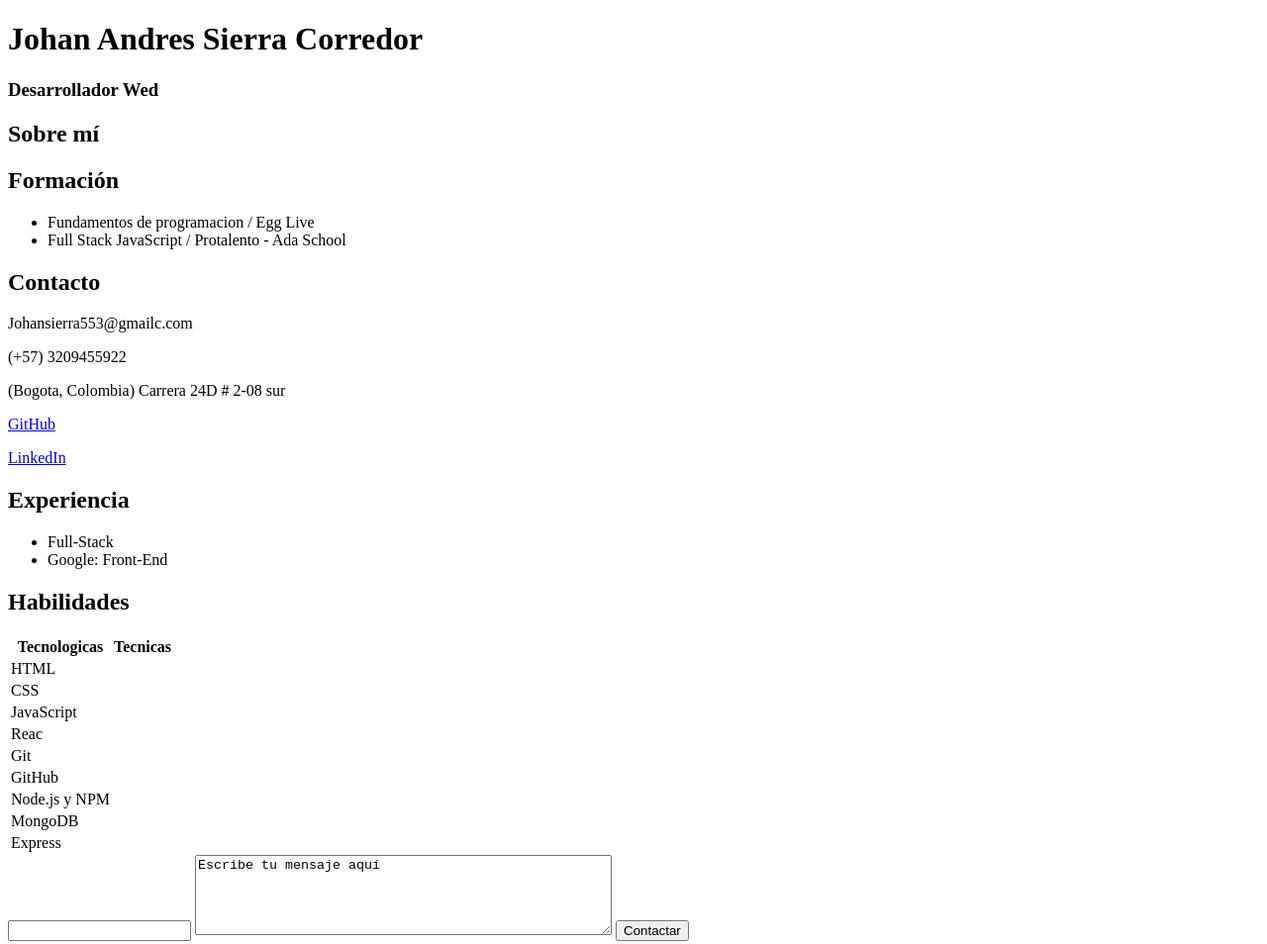
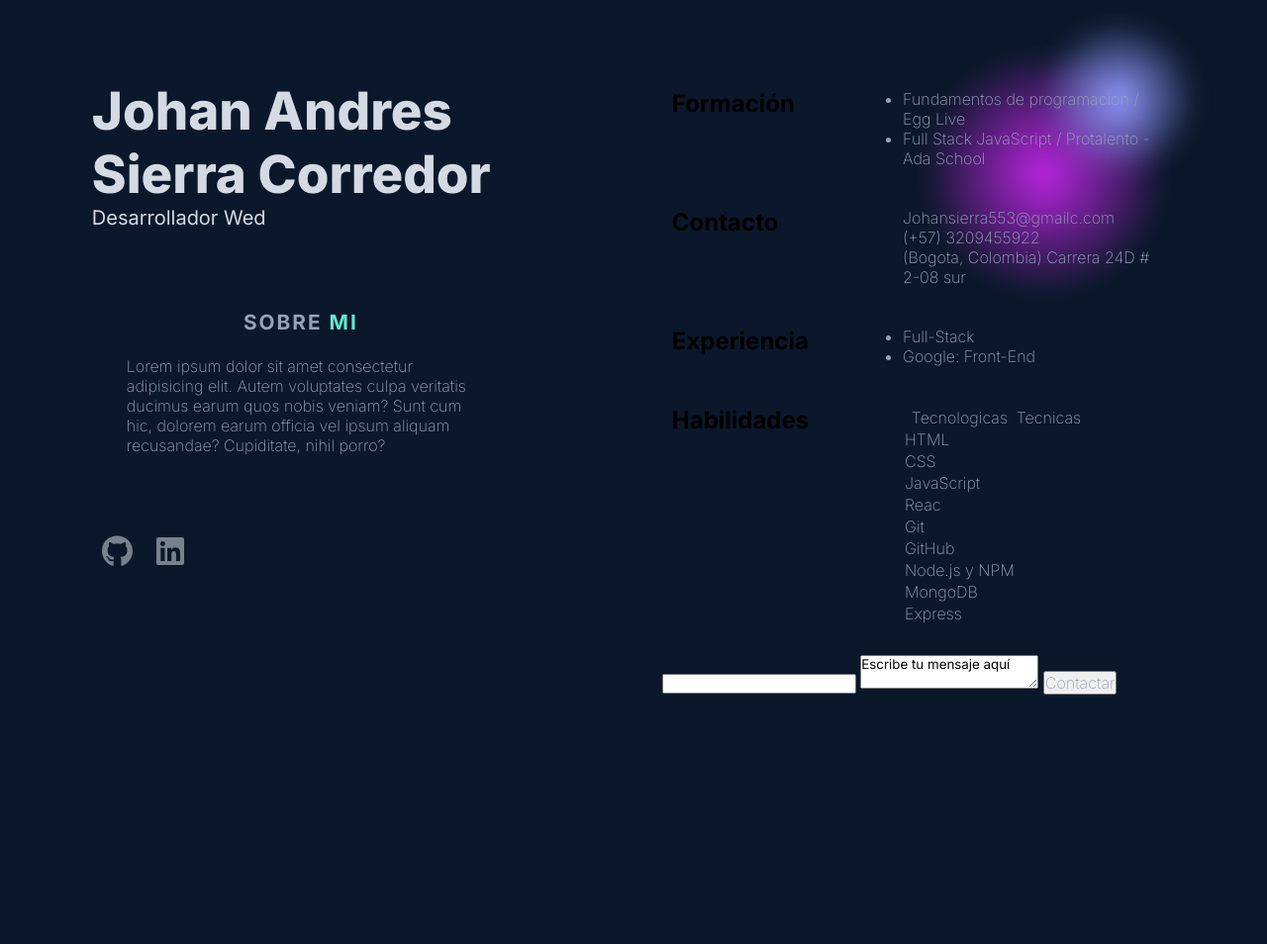
Before and after one commit to JohanAndres1/html-intro, a plain HTML site: page index.html in a window 1280 px wide. Shown: the whole page at 99% size. After the commit the page ends 800 px from the top, so only its background shows below. Drawn offline with Linux system fonts and the light colour scheme.

Commit message:
Modificando el HTML y Cambiando los estilos

```diff
--- a/Estilo.css
+++ b/Estilo.css
@@ -0,0 +1,197 @@
+* {
+    margin: 0;
+    padding: 0;
+    font-family: 'Inter', sans-serif;
+}
+:root {
+    --color-fondo: #0b182b;
+    --color-blanco: #e2e8f0ef;
+    --color-letras-1: #94a3b8;
+    --color-letras-2: #6474b8;
+    --color-opcion-1: #919bff;
+    --color-opcion-2: #5eead4;
+    --color-opcion-3: #2dd4bf1a;
+    --color-opcion-4: #bc25e2;
+    --color-plateado-transparente-1: #dbe4e9c0;
+    --color-plateado-transparente-2: #dbe4e949;
+}
+
+
+
+.fondo {
+    background-color: var(--color-fondo);
+}
+.fondo::before , .fondo::after {
+    content: " ";
+    position: fixed;
+    z-index: -10;
+    background-image: radial-gradient(var(--color-opcion-4), transparent 70%);
+    width: 250px;
+    height: 250px;
+    top: 50px;
+    right: 100px;
+    border-radius: 50%;
+    filter: blur(10px);
+    animation: fondo-2 5s linear normal infinite;
+}
+.fondo::after {
+    z-index: -5;
+    width: 160px;
+    height: 160px;
+    top: 20px;
+    right: 70px;
+    background-image: radial-gradient( var(--color-opcion-1), transparent 70%);
+    animation: fondo-1 5s linear normal infinite;
+}
+
+
+
+.contenedor {
+    margin: 0 5%;
+}
+.contenedor-column {
+    height: 100%;
+    display: flex;
+    justify-content: space-around;
+}
+
+
+
+.column-header {
+    width: 45%;
+    height: 497px;
+    display: flex;
+    flex-direction: column;
+    justify-content: space-between;
+    position: sticky;
+    top: 0;
+    padding: 5rem 0;
+}
+
+
+.header-main {
+    width: 90%;
+}
+.header-titulo {
+    color: var(--color-blanco);
+    font-weight: 800;
+    font-size: 3.3rem;
+}
+.header-descripcion {
+    color: var(--color-blanco);
+    font-size: 20px;
+    font-weight: 400;
+}
+
+.header-card {
+    width: 22rem;
+    height: 12rem;
+    border-radius: 50px;
+    margin-left: 15px;
+    padding: 0 20px;
+    display: flex;
+    flex-direction: column;
+    align-items: center;
+    justify-content: space-evenly;
+    transition: .5s;
+}
+.header-card-titulo {
+    color: var(--color-letras-1);
+    font-weight: 700;
+    font-size: 1.3rem;
+    text-transform: uppercase;
+    letter-spacing: 2px;
+}
+.card-titulo-subrayado {
+    color: var(--color-opcion-2);
+    font-weight: 700;
+}
+.texto {
+    color: var(--color-letras-1);
+    font-size: 1rem;
+    font-weight: 200;
+}
+.header-card:hover {
+    background: var(--color-blanco);
+    box-shadow: 20px 20px 25px var(--color-plateado-transparente-2), -20px -20px 25px var(--color-plateado-transparente-2);
+    transition: .5s;
+}
+.header-card:hover .header-texto, .header-card:hover .header-card-titulo {
+    color: var(--color-fondo);
+    transition: .5s;
+}
+.header-card:hover .card-titulo-subrayado {
+    color: var(--color-opcion-4);
+}
+
+
+.a-icono {
+    margin: 0 10px;
+}
+svg {
+    fill: color-mix(in srgb, var(--color-plateado-transparente-1) 100%, var(--color-plateado-transparente-2) 100%);
+    height: 2rem;
+}
+svg:hover {
+    fill: var(--color-blanco);
+    transform: scale(1.3);
+}
+
+
+
+.column-main {
+    width: 45%;
+    height: 100%;
+    padding: 5rem 0;
+    margin-top: -20px;
+}
+
+
+
+.main-section {
+    width: 100%;
+    height: 10%;
+    display: flex;
+    flex-flow: row nowrap;
+    border-radius: 8px;
+    margin: 20px 0;
+    padding: 10px;
+}
+.main-section:hover {
+    background: var(--color-opcion-3);
+}
+.titulo {
+    width: 45%;
+}
+.articulo {
+    width: 50%;
+}
+
+
+
+
+
+
+/* Animaciones */
+@keyframes fondo-1 {
+    to {
+        transform: scale(1);
+    }
+    50% {
+        transform: scale(1.19);
+    }
+    100% {
+        transform: scale(1);
+    }
+}
+@keyframes fondo-2 {
+    to {
+        transform: scale(1);
+    }
+    50% {
+        transform: scale(.8);
+    }
+    100% {
+        transform: scale(1);
+    }
+}
--- a/index.html
+++ b/index.html
@@ -1,73 +1,111 @@
 <!DOCTYPE html>
-<html lang="en">
+<html lang="es">
 <head>
     <meta charset="UTF-8">
     <meta name="viewport" content="width=device-width, initial-scale=1.0">
+    <link rel="stylesheet" href="Estilo.css">
+    <link rel="preconnect" href="https://fonts.googleapis.com">
+    <link rel="preconnect" href="https://fonts.gstatic.com" crossorigin>
+    <link href="https://fonts.googleapis.com/css2?family=Inter:wght@200;300;400;500;600;700;800;900&display=swap" rel="stylesheet">
     <title>Hoja de vida</title>
 </head>
-<body>
-    <header>
-        <h1>Johan Andres Sierra Corredor</h1>
-        <h3>Desarrollador Wed<h2>
+<body class="fondo">
+    <div class="contenedor">
+        <div class="contenedor-column">
+            <header class= "column-header">
+                <main class="header-main">
+                    <h1 class="header-titulo">Johan Andres Sierra Corredor</h1>
+                    <h3 class="header-descripcion">Desarrollador Wed</h3>
+                </main>
+                <div class="header-card">
+                    <h2 class="header-card-titulo">Sobre <b class="card-titulo-subrayado">mi</b></h2>
+                    <p class="texto header-texto">Lorem ipsum dolor sit amet consectetur adipisicing elit. Autem voluptates culpa veritatis ducimus earum quos nobis veniam? Sunt cum hic, dolorem earum officia vel ipsum aliquam recusandae? Cupiditate, nihil porro?</p>
+                </div>
+                <footer class="header-footer">
+                    <a class="a-icono" href="https://github.com/JohanAndres1"><svg xmlns="http://www.w3.org/2000/svg" viewBox="0 0 496 512"><path d="M165.9 397.4c0 2-2.3 3.6-5.2 3.6-3.3.3-5.6-1.3-5.6-3.6 0-2 2.3-3.6 5.2-3.6 3-.3 5.6 1.3 5.6 3.6zm-31.1-4.5c-.7 2 1.3 4.3 4.3 4.9 2.6 1 5.6 0 6.2-2s-1.3-4.3-4.3-5.2c-2.6-.7-5.5.3-6.2 2.3zm44.2-1.7c-2.9.7-4.9 2.6-4.6 4.9.3 2 2.9 3.3 5.9 2.6 2.9-.7 4.9-2.6 4.6-4.6-.3-1.9-3-3.2-5.9-2.9zM244.8 8C106.1 8 0 113.3 0 252c0 110.9 69.8 205.8 169.5 239.2 12.8 2.3 17.3-5.6 17.3-12.1 0-6.2-.3-40.4-.3-61.4 0 0-70 15-84.7-29.8 0 0-11.4-29.1-27.8-36.6 0 0-22.9-15.7 1.6-15.4 0 0 24.9 2 38.6 25.8 21.9 38.6 58.6 27.5 72.9 20.9 2.3-16 8.8-27.1 16-33.7-55.9-6.2-112.3-14.3-112.3-110.5 0-27.5 7.6-41.3 23.6-58.9-2.6-6.5-11.1-33.3 2.6-67.9 20.9-6.5 69 27 69 27 20-5.6 41.5-8.5 62.8-8.5s42.8 2.9 62.8 8.5c0 0 48.1-33.6 69-27 13.7 34.7 5.2 61.4 2.6 67.9 16 17.7 25.8 31.5 25.8 58.9 0 96.5-58.9 104.2-114.8 110.5 9.2 7.9 17 22.9 17 46.4 0 33.7-.3 75.4-.3 83.6 0 6.5 4.6 14.4 17.3 12.1C428.2 457.8 496 362.9 496 252 496 113.3 383.5 8 244.8 8zM97.2 352.9c-1.3 1-1 3.3.7 5.2 1.6 1.6 3.9 2.3 5.2 1 1.3-1 1-3.3-.7-5.2-1.6-1.6-3.9-2.3-5.2-1zm-10.8-8.1c-.7 1.3.3 2.9 2.3 3.9 1.6 1 3.6.7 4.3-.7.7-1.3-.3-2.9-2.3-3.9-2-.6-3.6-.3-4.3.7zm32.4 35.6c-1.6 1.3-1 4.3 1.3 6.2 2.3 2.3 5.2 2.6 6.5 1 1.3-1.3.7-4.3-1.3-6.2-2.2-2.3-5.2-2.6-6.5-1zm-11.4-14.7c-1.6 1-1.6 3.6 0 5.9 1.6 2.3 4.3 3.3 5.6 2.3 1.6-1.3 1.6-3.9 0-6.2-1.4-2.3-4-3.3-5.6-2z"/></svg></a>
+                    <a class="a-icono" href="https://www.linkedin.com/in/johan-sierra-9227a523b/"><svg xmlns="http://www.w3.org/2000/svg" viewBox="0 0 448 512"><path d="M416 32H31.9C14.3 32 0 46.5 0 64.3v383.4C0 465.5 14.3 480 31.9 480H416c17.6 0 32-14.5 32-32.3V64.3c0-17.8-14.4-32.3-32-32.3zM135.4 416H69V202.2h66.5V416zm-33.2-243c-21.3 0-38.5-17.3-38.5-38.5S80.9 96 102.2 96c21.2 0 38.5 17.3 38.5 38.5 0 21.3-17.2 38.5-38.5 38.5zm282.1 243h-66.4V312c0-24.8-.5-56.7-34.5-56.7-34.6 0-39.9 27-39.9 54.9V416h-66.4V202.2h63.7v29.2h.9c8.9-16.8 30.6-34.5 62.9-34.5 67.2 0 79.7 44.3 79.7 101.9V416z"/></svg></a>
+                </footer>
             </header>
-    <section>
-        <h2>Sobre mí</h2>
-        <p></p>
-        <h2>Formación</h2>
+            <main class="column-main">
+                <section class="main-section">
+                    <div class="titulo">
+                        <h2 class="main-titulo">Formación</h2>
+                    </div>
+                    <div class="articulo">
                         <ul>
-            <li>Fundamentos de programacion / Egg Live</li>
-            <li>Full Stack JavaScript / Protalento - Ada School</li>
+                            <li class="texto li">Fundamentos de programacion / Egg Live</li>
+                            <li class="texto li">Full Stack JavaScript / Protalento - Ada School</li>
                         </ul>
-        <h2>Contacto</h2>
-        <p>Johansierra553@gmailc.com</p>
-        <p>(+57) 3209455922</p>
-        <p>(Bogota, Colombia) Carrera 24D # 2-08 sur</p>
-        <p><a href="https://github.com/JohanAndres1">GitHub</a></p>
-        <p><a href="https://www.linkedin.com/in/johan-sierra-9227a523b/">LinkedIn</a></p>
-        <h2>Experiencia</h2>
+                    </div>
+                </section>
+                <section class="main-section">
+                    <div class="titulo">
+                        <h2 class="main-titulo">Contacto</h2>
+                    </div>
+                    <div class="articulo">
+                        <p class="texto">Johansierra553@gmailc.com</p>
+                        <p class="texto">(+57) 3209455922</p>
+                        <p class="texto">(Bogota, Colombia) Carrera 24D # 2-08 sur</p>
+                    </div>
+                </section>
+                <section class="main-section">
+                    <div class="titulo">
+                        <h2 class="main-titulo">Experiencia</h2>
+                    </div>
+                    <div class="articulo">
                         <ul>
-            <li>Full-Stack</li>
-            <li>Google: Front-End</li>
+                            <li class="texto li">Full-Stack</li>
+                            <li class="texto li">Google: Front-End</li>
                         </ul>
-        <h2>Habilidades</h2>
-        <table>
+                    </div>
+                </section>
+                <section class="main-section">
+                    <div class="titulo">
+                        <h2 class="main-titulo">Habilidades</h2>
+                    </div>
+                    <div class="articulo">
+                        <table class="tabla">
                             <tr>
-                <th>Tecnologicas</th>
-                <th>Tecnicas</th>
+                                <th class="texto">Tecnologicas</th>
+                                <th class="texto">Tecnicas</th>
                             </tr>
                             <tr>
-                <td>HTML</td>
+                                <td class="texto">HTML</td>
                             </tr>
                             <tr>
-                <td>CSS</td>
+                                <td class="texto">CSS</td>
                             </tr>
                             <tr>
-                <td>JavaScript</td>
+                                <td class="texto">JavaScript</td>
                             </tr>
                             <tr>
-                <td>Reac</td>
+                                <td class="texto">Reac</td>
                             </tr>
                             <tr>
-                <td>Git</td>
+                                <td class="texto">Git</td>
                             </tr>
                             <tr>
-                <td>GitHub</td>
+                                <td class="texto">GitHub</td>
                             </tr>
                             <tr>
-                <td>Node.js y NPM</td>
+                                <td class="texto">Node.js y NPM</td>
                             </tr>
                             <tr>
-                <td>MongoDB</td>
+                                <td class="texto">MongoDB</td>
                             </tr>
                             <tr>
-                <td>Express</td>
+                                <td class="texto">Express</td>
                             </tr>
                         </table>
+                    </div>
                 </section>
-    <footer>
-        <input type="email" name="Mensaje" id="input-email">
-        <textarea name="Mensaje" id="Mensaje" cols="50" rows="5">Escribe tu mensaje aquí</textarea>
-        <button type="button">Contactar</button>
+                <footer class="contactar">
+                    <input type="email" name="Mensaje" id="input_email">
+                    <textarea name="Mensaje" id="Mensaje">Escribe tu mensaje aquí</textarea>
+                    <button class="texto" type="button">Contactar</button>
                 </footer>
+            </main>
+        </div>
+    </div>
 </body>
 </html>
```
Lines whose indentation alone changed are shown as unchanged.
